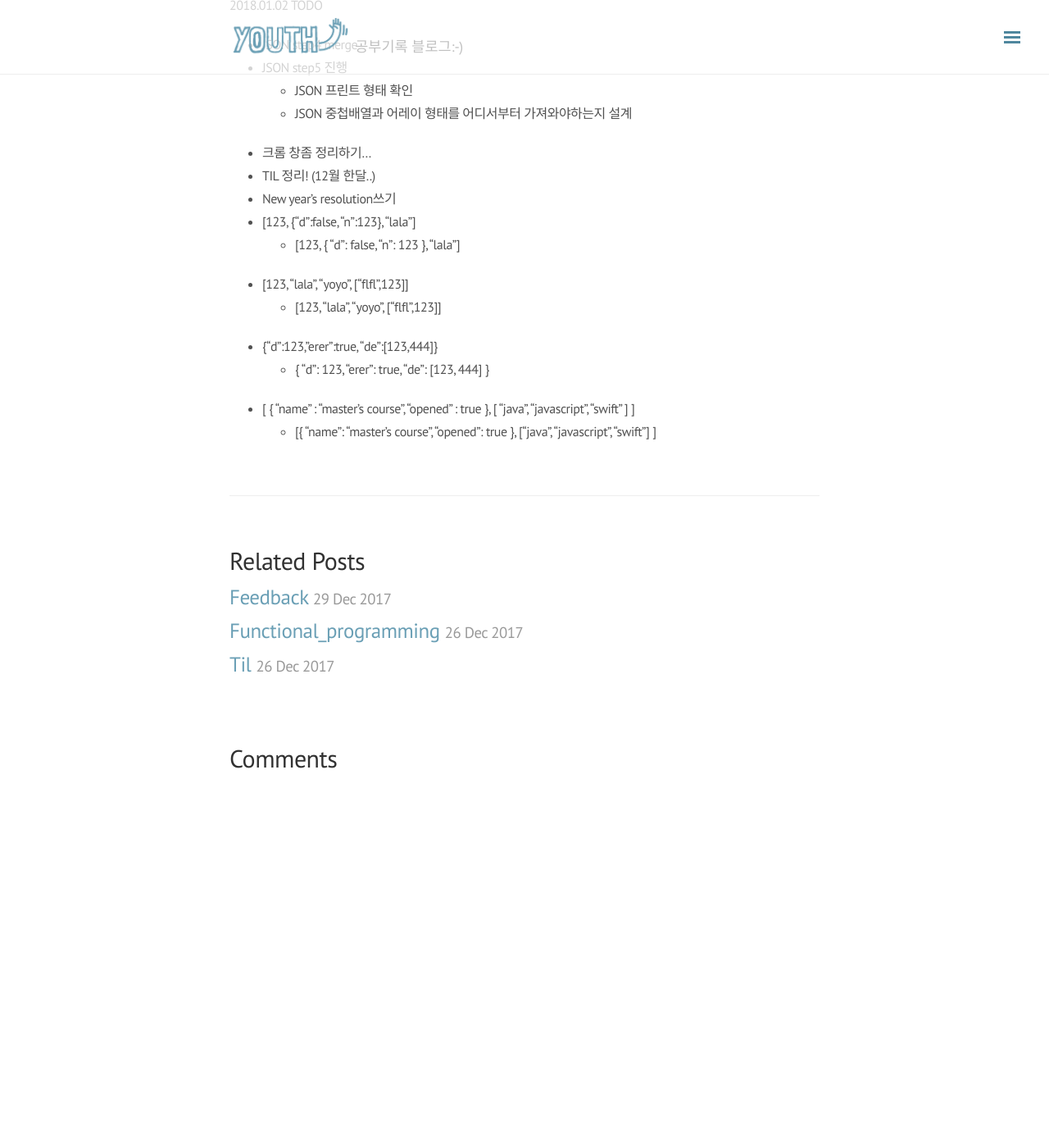
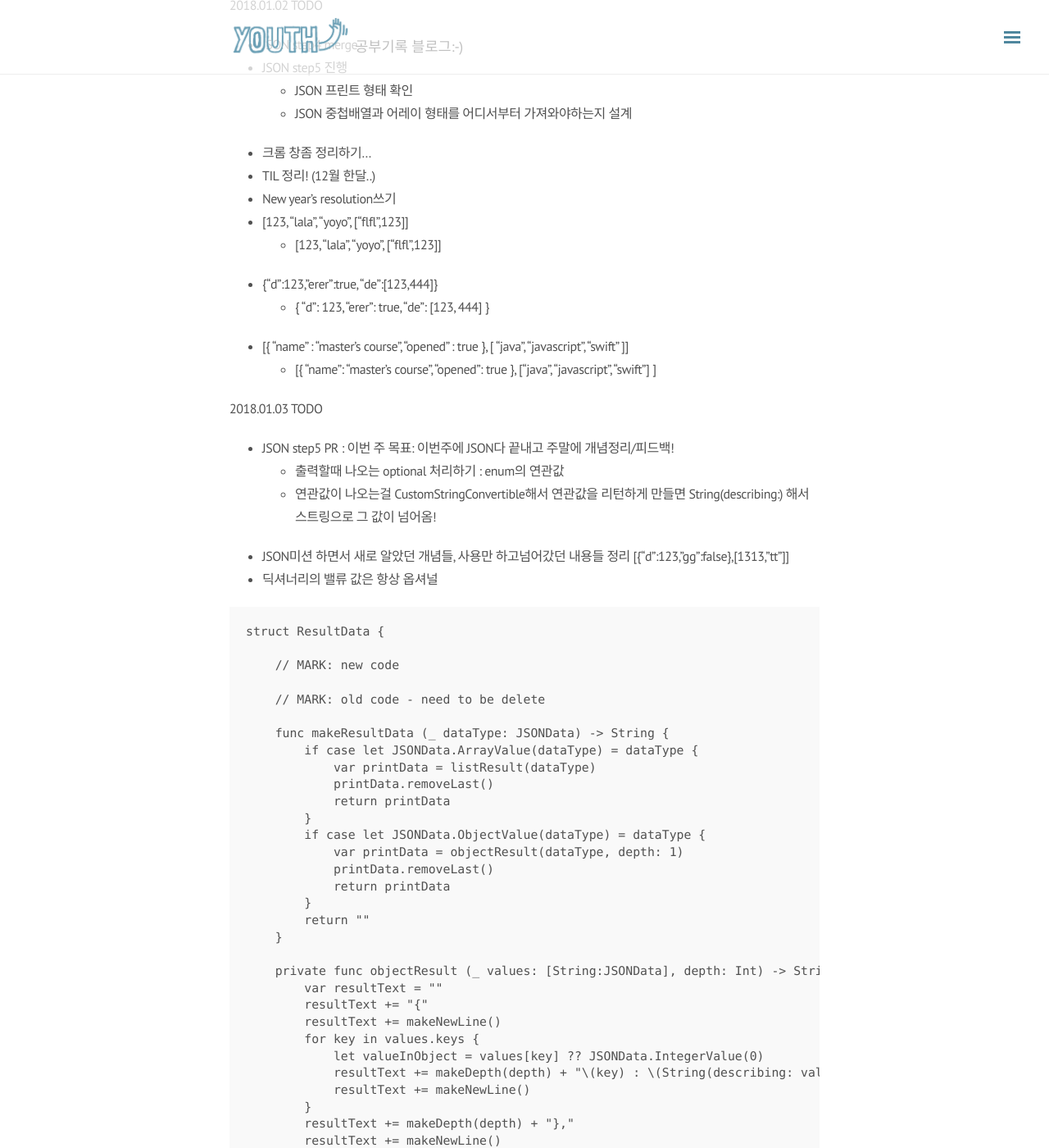
Before and after one commit to jinios/jinios.github.io, a Jekyll site: the page built from _posts/2018-01-02-TIL.md, in a window 1280 px wide and 1400 px high, scrolled down 232 px. Shown: the whole window at 82% size. Built offline with Jekyll 4.4.1, drawn with Linux system fonts in a browser that asks for light colours; nearby versions of some CDN libraries; our own code applies the rules of GitHub Pages for plain Markdown files; comment, search, counter and statistics services are not loaded; before the commit the page ends 1186 px from its top, so only the background shows below that; some of the changed text lies outside the part shown.

Commit message:
update post

```diff
--- a/_posts/2018-01-02-TIL.md
+++ b/_posts/2018-01-02-TIL.md
@@ -7,11 +7,6 @@ TODO
 - 크롬 창좀 정리하기...
 - TIL 정리! (12월 한달..)
 - New year's resolution쓰기
-- [123, {"d":false, "n":123}, "lala"]
-  - [123, {
-  	"d": false,
-  	"n": 123
-  }, "lala"]
 - [123, "lala", "yoyo", ["flfl",123]]
   - [123, "lala", "yoyo", ["flfl",123]]
 - {"d":123,"erer":true, "de":[123,444]}
@@ -20,10 +15,92 @@ TODO
 	"erer": true,
 	"de": [123, 444]
 }
-- [ { "name" : "master's course", "opened" : true }, [ "java", "javascript", "swift" ] ]
+- [{ "name" : "master's course", "opened" : true }, [ "java", "javascript", "swift" ]]
   - [{
 		"name": "master's course",
 		"opened": true
 	},
 	["java", "javascript", "swift"]
 ]
+
+2018.01.03
+TODO
+- JSON step5 PR : 이번 주 목표: 이번주에 JSON다 끝내고 주말에 개념정리/피드백!
+  - 출력할때 나오는 optional 처리하기 : enum의 연관값
+  - 연관값이 나오는걸 CustomStringConvertible해서 연관값을 리턴하게 만들면 String(describing:) 해서 스트링으로 그 값이 넘어옴!
+- JSON미션 하면서 새로 알았던 개념들, 사용만 하고넘어갔던 내용들 정리
+[{"d":123,"gg":false},[1313,"tt"]]
+- 딕셔너리의 밸류 값은 항상 옵셔널
+
+~~~Swift
+struct ResultData {
+
+    // MARK: new code
+
+    // MARK: old code - need to be delete
+
+    func makeResultData (_ dataType: JSONData) -> String {
+        if case let JSONData.ArrayValue(dataType) = dataType {
+            var printData = listResult(dataType)
+            printData.removeLast()
+            return printData
+        }
+        if case let JSONData.ObjectValue(dataType) = dataType {
+            var printData = objectResult(dataType, depth: 1)
+            printData.removeLast()
+            return printData
+        }
+        return ""
+    }
+
+    private func objectResult (_ values: [String:JSONData], depth: Int) -> String {
+        var resultText = ""
+        resultText += "{"
+        resultText += makeNewLine()
+        for key in values.keys {
+            let valueInObject = values[key] ?? JSONData.IntegerValue(0)
+            resultText += makeDepth(depth) + "\(key) : \(String(describing: valueInObject)), "
+            resultText += makeNewLine()
+        }
+        resultText += makeDepth(depth) + "},"
+        resultText += makeNewLine()
+        return resultText
+    }
+
+    private func listResult (_ values: [JSONData]) -> String {
+        var resultText = ""
+        resultText += "["
+        for value in values {
+            if case let JSONData.ArrayValue(value) = value {
+                resultText += nestedList(value, depth: 1)
+            }
+            if case let JSONData.ObjectValue(value) = value {
+                resultText += objectResult(value, depth: 2)
+            }
+        }
+        resultText += "],"
+        return resultText
+    }
+
+    private func nestedList (_ value: [JSONData], depth: Int) -> String {
+        var resultText = ""
+        resultText += makeDepth(depth)
+        resultText += String(describing: value.description)
+        resultText += makeNewLine()
+
+        return resultText
+    }
+
+    private func makeDepth(_ depth: Int) -> String{
+        return String(repeating: "\t", count: depth)
+    }
+
+    private func makeNewLine() -> String {
+        return "\n"
+    }
+
+}
+~~~
+
+
+old code는 지우고 그린대로
```
